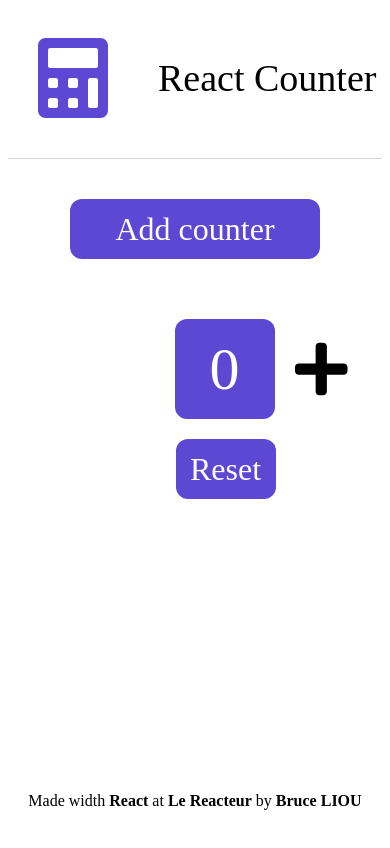
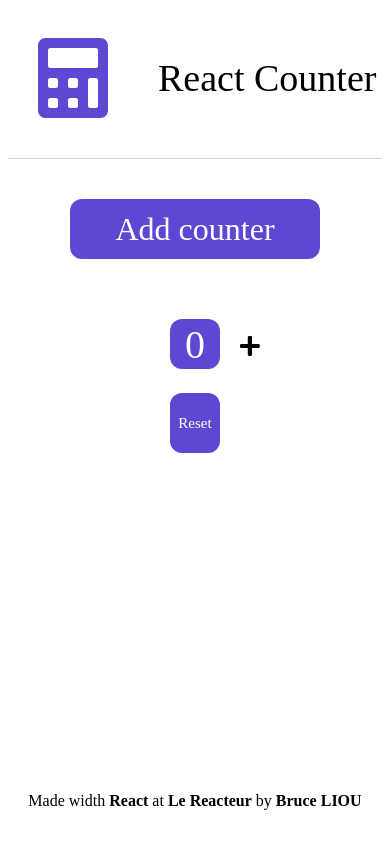
Before and after one commit to BruceLIOU/Le-Reacteur-React-Counter-v2, a React (Create React App) app: page / in a window 390 px wide. Shown: the top 848 px of the page. Built offline with nearby package versions, Linux system fonts and the light colour scheme.

Commit message:
Responsive

```diff
--- a/src/assets/css/App.css
+++ b/src/assets/css/App.css
@@ -179,4 +179,18 @@ footer span {
     .container{
       max-width: 768px;
     }
+    .result {
+      width: 50px;
+      height: 50px;
+      font-size: 40px;
+    }
+    .reset {
+      width: 50px;
+      height: 60px;
+      font-size: 15px;
+      margin-left:40px;
+    }
+    .less svg, .more svg {
+      width: 20px;
+    }
   }
--- a/src/components/Counter.js
+++ b/src/components/Counter.js
@@ -23,7 +23,7 @@ const Counter = ({ counters, setCounters, item, index }) => {
             />
           </svg>
         </div>
-        <div className="result">{counters[index]}</div>
+        <div className="result">{item}</div>
         <div
           className={`more ${counters[index] === 10 ? "hidden" : ""}`}
           onClick={() => {
```
